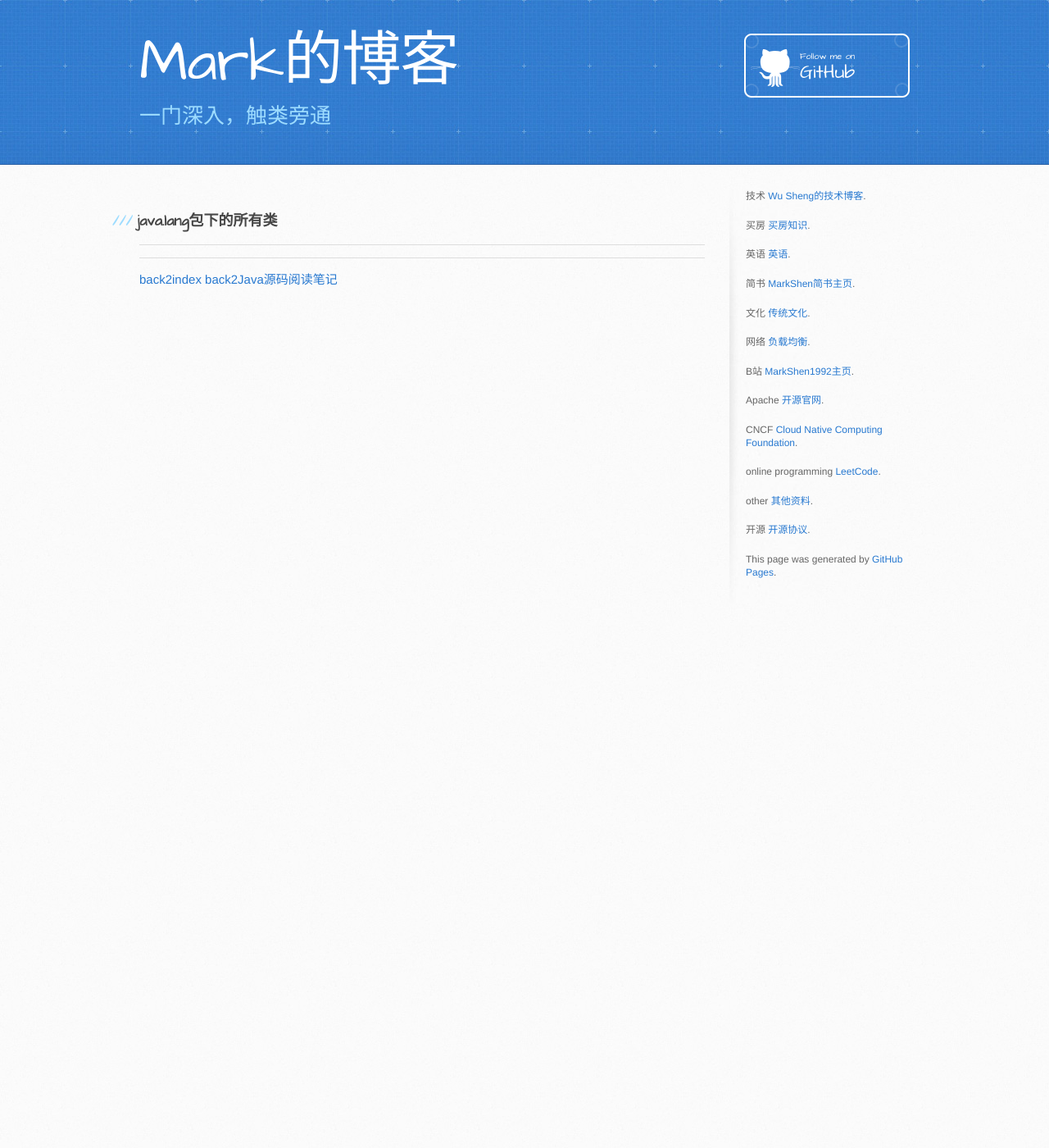
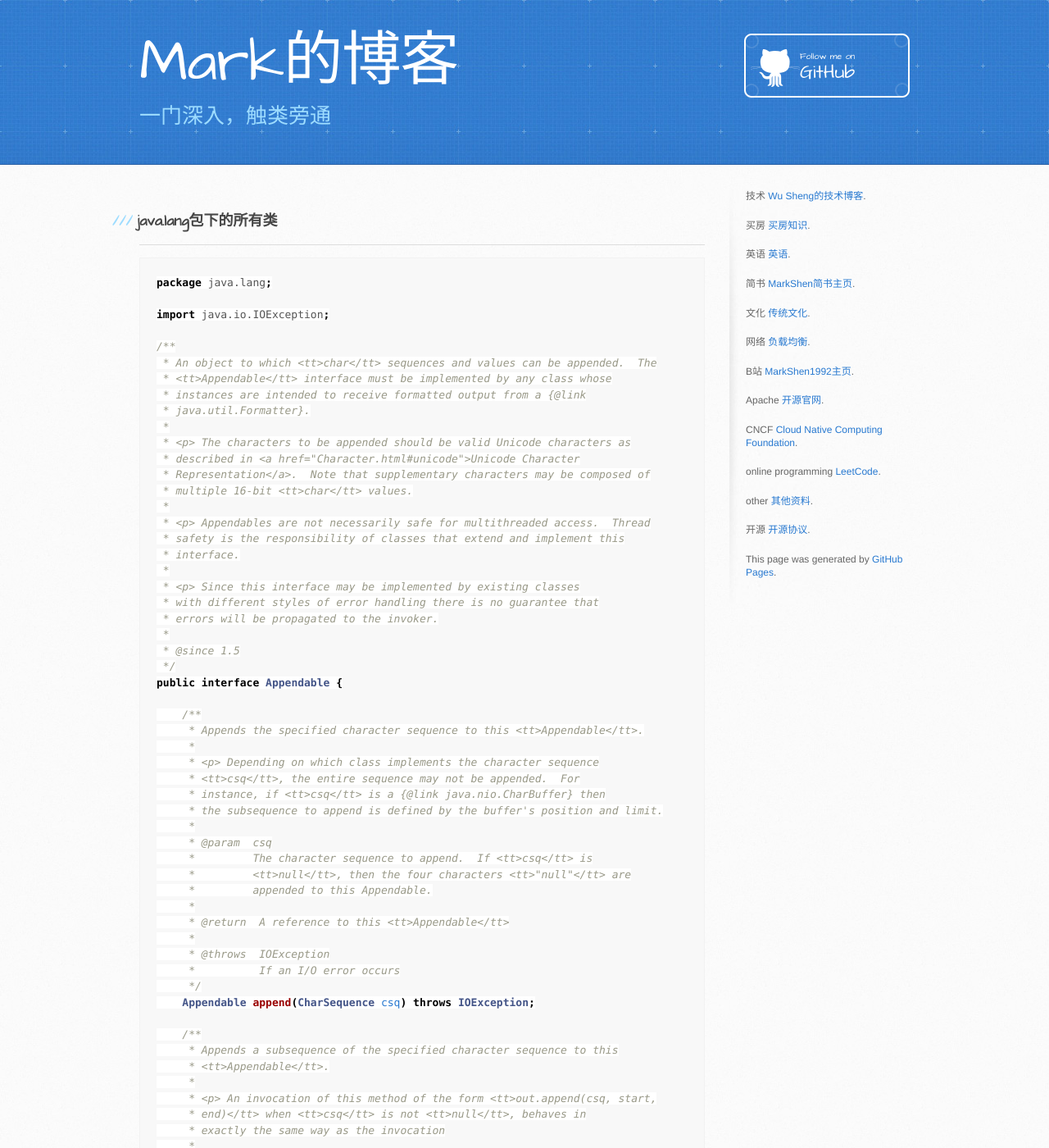
Before and after one commit to MarkShen1992/markshen1992.github.io, a Jekyll site: the page built from document/java/Java0100_java_lang_appendable.md, in a window 1280 px wide and 1400 px high. Shown: the whole window at 82% size. Built offline with Jekyll 4.4.1, drawn with Linux system fonts in a browser that asks for light colours; our own code applies the rules of GitHub Pages for plain Markdown files; some of the changed text lies outside the part shown.

Commit message:
add an article

````diff
--- a/document/java/Java0100_java_lang_appendable.md
+++ b/document/java/Java0100_java_lang_appendable.md
@@ -1,6 +1,105 @@
 ### java.lang包下的所有类
 
 ---
+
+```java
+package java.lang;
+
+import java.io.IOException;
+
+/**
+ * An object to which <tt>char</tt> sequences and values can be appended.  The
+ * <tt>Appendable</tt> interface must be implemented by any class whose
+ * instances are intended to receive formatted output from a {@link
+ * java.util.Formatter}.
+ *
+ * <p> The characters to be appended should be valid Unicode characters as
+ * described in <a href="Character.html#unicode">Unicode Character
+ * Representation</a>.  Note that supplementary characters may be composed of
+ * multiple 16-bit <tt>char</tt> values.
+ *
+ * <p> Appendables are not necessarily safe for multithreaded access.  Thread
+ * safety is the responsibility of classes that extend and implement this
+ * interface.
+ *
+ * <p> Since this interface may be implemented by existing classes
+ * with different styles of error handling there is no guarantee that
+ * errors will be propagated to the invoker.
+ *
+ * @since 1.5
+ */
+public interface Appendable {
+
+    /**
+     * Appends the specified character sequence to this <tt>Appendable</tt>.
+     *
+     * <p> Depending on which class implements the character sequence
+     * <tt>csq</tt>, the entire sequence may not be appended.  For
+     * instance, if <tt>csq</tt> is a {@link java.nio.CharBuffer} then
+     * the subsequence to append is defined by the buffer's position and limit.
+     *
+     * @param  csq
+     *         The character sequence to append.  If <tt>csq</tt> is
+     *         <tt>null</tt>, then the four characters <tt>"null"</tt> are
+     *         appended to this Appendable.
+     *
+     * @return  A reference to this <tt>Appendable</tt>
+     *
+     * @throws  IOException
+     *          If an I/O error occurs
+     */
+    Appendable append(CharSequence csq) throws IOException;
+
+    /**
+     * Appends a subsequence of the specified character sequence to this
+     * <tt>Appendable</tt>.
+     *
+     * <p> An invocation of this method of the form <tt>out.append(csq, start,
+     * end)</tt> when <tt>csq</tt> is not <tt>null</tt>, behaves in
+     * exactly the same way as the invocation
+     *
+     * <pre>
+     *     out.append(csq.subSequence(start, end)) </pre>
+     *
+     * @param  csq
+     *         The character sequence from which a subsequence will be
+     *         appended.  If <tt>csq</tt> is <tt>null</tt>, then characters
+     *         will be appended as if <tt>csq</tt> contained the four
+     *         characters <tt>"null"</tt>.
+     *
+     * @param  start
+     *         The index of the first character in the subsequence
+     *
+     * @param  end
+     *         The index of the character following the last character in the
+     *         subsequence
+     *
+     * @return  A reference to this <tt>Appendable</tt>
+     *
+     * @throws  IndexOutOfBoundsException
+     *          If <tt>start</tt> or <tt>end</tt> are negative, <tt>start</tt>
+     *          is greater than <tt>end</tt>, or <tt>end</tt> is greater than
+     *          <tt>csq.length()</tt>
+     *
+     * @throws  IOException
+     *          If an I/O error occurs
+     */
+    Appendable append(CharSequence csq, int start, int end) throws IOException;
+
+    /**
+     * Appends the specified character to this <tt>Appendable</tt>.
+     *
+     * @param  c
+     *         The character to append
+     *
+     * @return  A reference to this <tt>Appendable</tt>
+     *
+     * @throws  IOException
+     *          If an I/O error occurs
+     */
+    Appendable append(char c) throws IOException;
+}
+```
 
 
 
````
